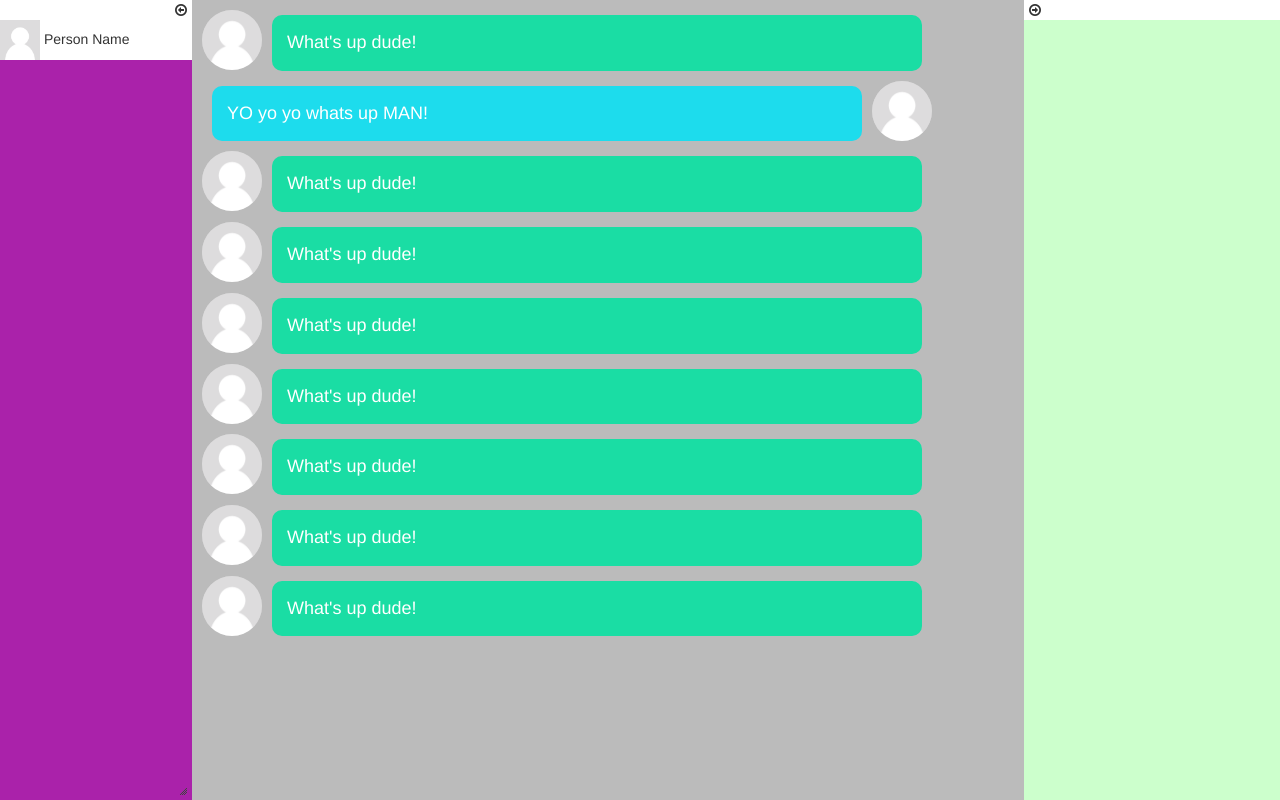
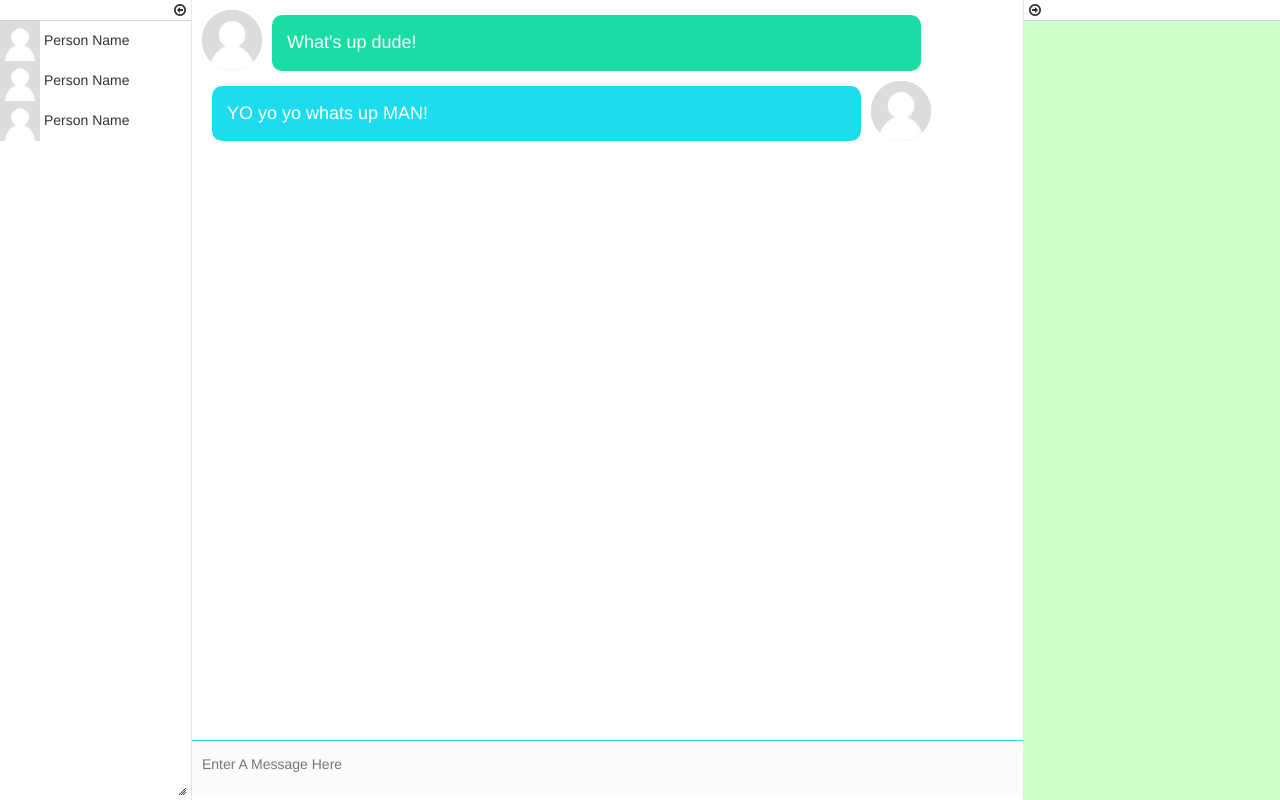
Before and after one commit to mrspeiser/chatui, a plain HTML site: page index.html in a window 1280 px wide. Drawn offline with Linux system fonts and the light colour scheme.

Commit message:
added borders and removed backgrounds on most

```diff
--- a/css/main.css
+++ b/css/main.css
@@ -29,20 +29,22 @@ ul li {
     float:left;
     height:100%;
     width:15%;
-    background-color:#A2A;
+    /*background-color:#A2A;*/
     max-width: 15%;
     min-width: 40px;
+    border-right: 1px solid #E8E5E5;
 }
-.optionsbar {
-	background-color: white;
-}
+
 .optionsUl {
 	display: block;
 	background-color: white;
 	padding: 0;
+	border-bottom: 1px solid #D1D1D1;
 }
 
-
+#user-container {
+	background-color: white; height: 40px;
+}
 
 
 #div2{
@@ -50,16 +52,27 @@ ul li {
     float:left;
     height:100%;
     width:65%;
-    background-color:#BBB;
+    background-color:#FFF;
+    border-right: 1px solid #E8E5E5;
 }
 
 .chatlogs {
 	padding: 10px;
 	width: 100%;
+	height: 90%;
 	overflow-y: scroll;
 	overflow-x: hidden;
 
 }
+.chatlogs::-webkit-scrollbar {
+	width: 10px;
+}
+
+.chatlogs::-webkit-scrollbar-thumb {
+	border-radius: 5px;
+	background: rgba(0,0,0,.1);
+}
+
 .chat {
 	display: flex;
 	flex-flow: row wrap;
@@ -98,6 +111,26 @@ ul li {
 
 }
 
+.chat-form {
+	margin-top: 20px;
+	display: flex;
+	align-items: flex-start;
+	border-top: 1px solid #1adced;
+}
+
+.chat-form textarea {
+	background: #fbfbfb;
+	width: 100%;
+	height: 50px;
+	border: none;
+	border-radius: 3px;
+	resize: none;
+	padding: 10px;
+	margin-top: 3px;
+
+	color: #333;
+}
+
 
 #div3{
     position:relative;
@@ -121,9 +154,7 @@ ul li {
 	margin-left: 5px;
 }
 
-#user-container {
-	background-color: white; height: 40px;
-}
+
 
 
 
--- a/index.html
+++ b/index.html
@@ -17,13 +17,39 @@
 <div id="parent">
   <div id="div1">
    <!-- begin options container -->
-    <div id="" class="optionsbar width100">
+    <div id="" class=" width100">
       <ul  class="optionsUl">
         <li id="div1togglewidth" class="text-align-right"><i id="button1" class="fa fa-arrow-circle-o-left" aria-hidden="true"></i></li>
       </ul>
     </div>
     <!-- begin user online item -->
     <div id="user-container" class="container-fluid padding-0 display-block">
+      <div class="inline-block">
+        <img class="inline-block" style="height: 100%;" src="css/images/default_img.png">
+      </div>
+
+      <div class="inline-block">
+        <ul class="padding-0">
+          <li><h5>Person Name</h5></li>
+
+        </ul>
+      </div>
+    </div>
+
+        <div id="user-container" class="container-fluid padding-0 display-block">
+      <div class="inline-block">
+        <img class="inline-block" style="height: 100%;" src="css/images/default_img.png">
+      </div>
+
+      <div class="inline-block">
+        <ul class="padding-0">
+          <li><h5>Person Name</h5></li>
+
+        </ul>
+      </div>
+    </div>
+
+        <div id="user-container" class="container-fluid padding-0 display-block">
       <div class="inline-block">
         <img class="inline-block" style="height: 100%;" src="css/images/default_img.png">
       </div>
@@ -55,47 +81,13 @@
       </div>
 
 
-      <div class="chat friend">
-        <div class="user-photo"><img src="css/images/default_img.png"></div>
-        <p class="chat-message">What's up dude!</p>
-      </div>
-
-
-      <div class="chat friend">
-        <div class="user-photo"><img src="css/images/default_img.png"></div>
-        <p class="chat-message">What's up dude!</p>
-      </div>
-
-
-      <div class="chat friend">
-        <div class="user-photo"><img src="css/images/default_img.png"></div>
-        <p class="chat-message">What's up dude!</p>
-      </div>
-
-
-      <div class="chat friend">
-        <div class="user-photo"><img src="css/images/default_img.png"></div>
-        <p class="chat-message">What's up dude!</p>
-      </div>
-
-
-      <div class="chat friend">
-        <div class="user-photo"><img src="css/images/default_img.png"></div>
-        <p class="chat-message">What's up dude!</p>
-      </div>
-
-
-      <div class="chat friend">
-        <div class="user-photo"><img src="css/images/default_img.png"></div>
-        <p class="chat-message">What's up dude!</p>
-      </div>
-
-      <div class="chat friend">
-        <div class="user-photo"><img src="css/images/default_img.png"></div>
-        <p class="chat-message">What's up dude!</p>
-      </div>
 
     </div>
+
+      <div class="chat-form">
+        <textarea placeholder="Enter A Message Here"></textarea>
+
+      </div>
   </div>
 
 
```
